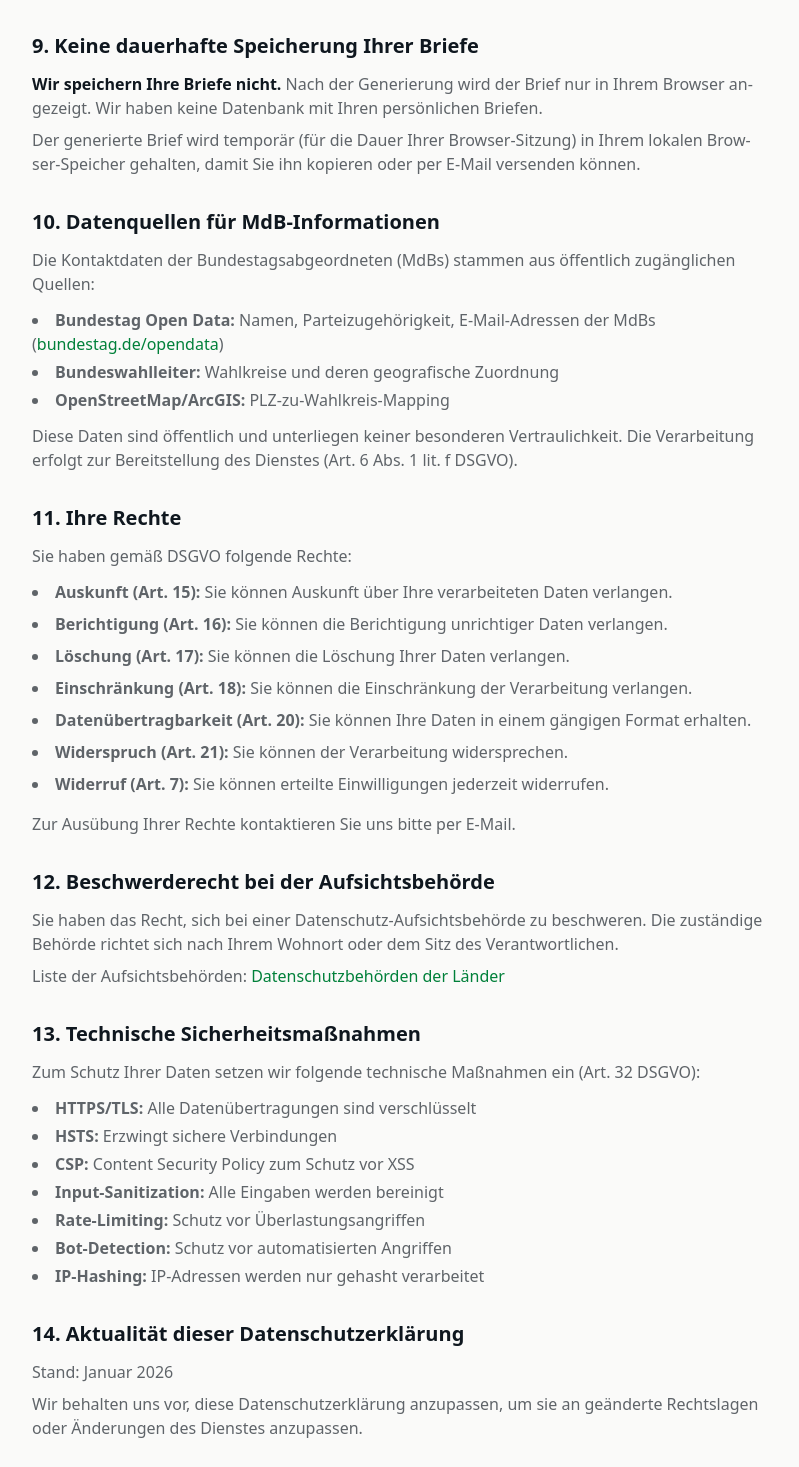
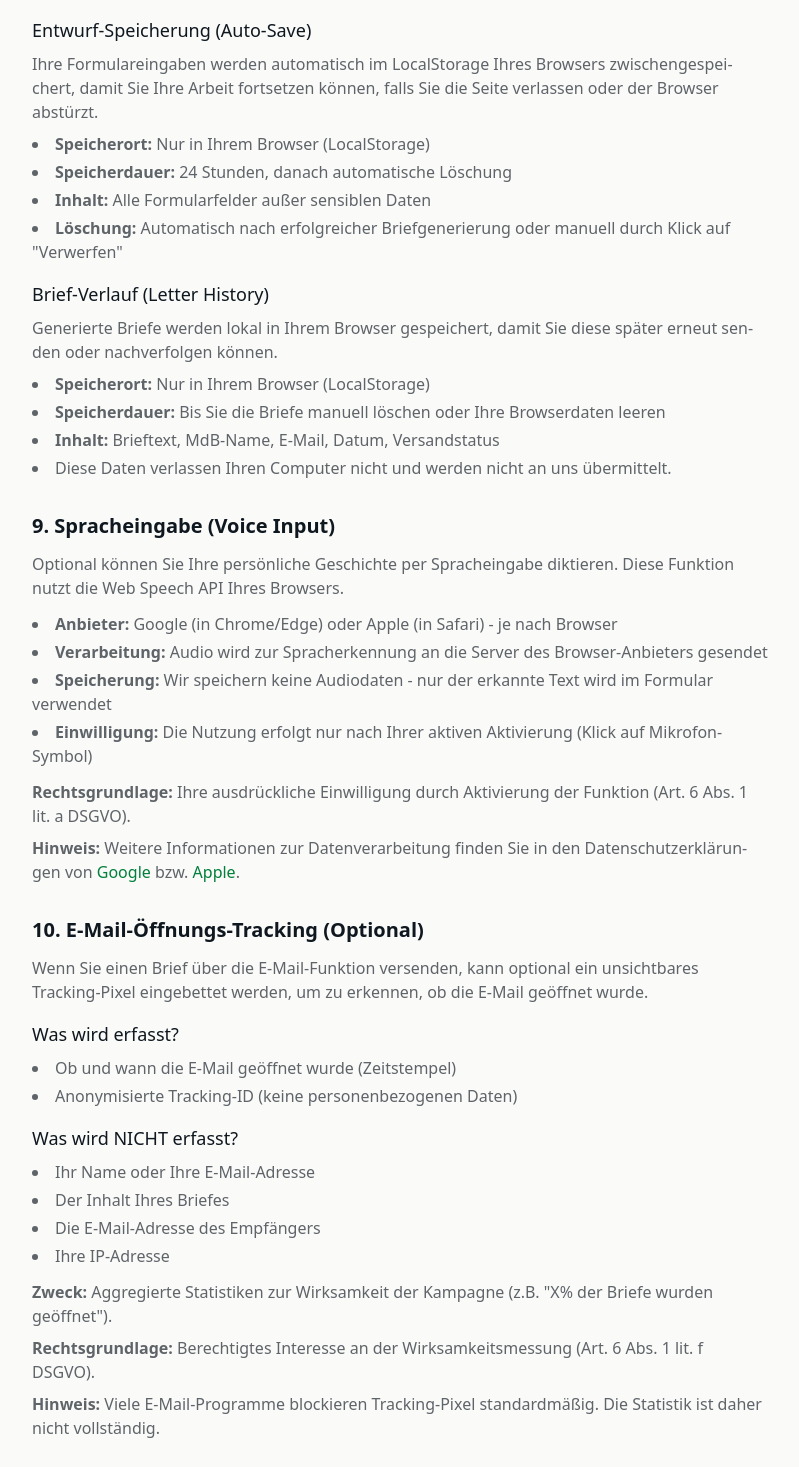
Before and after one commit to KhademOHAli1/letter-tool, a Next.js app: page /datenschutz in a window 1280 px wide. Shown: the part 3303-4770 px from the top of the page, without its empty margins (240-1039 px from the left). Built offline with nearby package versions, Linux system fonts and the light colour scheme.

Commit message:
feat: add voice input and local data storage sections to Impressum and Datenschutz pages

```diff
--- a/src/app/datenschutz/page.tsx
+++ b/src/app/datenschutz/page.tsx
@@ -347,11 +347,159 @@ export default function DatenschutzPage() {
 							3. Sie können diese Daten jederzeit durch Löschen Ihrer
 							Browserdaten entfernen.
 						</p>
+
+						<h3 className="text-lg font-medium mt-4 mb-2">
+							Entwurf-Speicherung (Auto-Save)
+						</h3>
+						<p className="text-muted-foreground">
+							Ihre Formulareingaben werden automatisch im LocalStorage Ihres
+							Browsers zwischengespeichert, damit Sie Ihre Arbeit fortsetzen
+							können, falls Sie die Seite verlassen oder der Browser abstürzt.
+						</p>
+						<ul className="list-disc list-inside text-muted-foreground mt-2 space-y-1">
+							<li>
+								<strong>Speicherort:</strong> Nur in Ihrem Browser
+								(LocalStorage)
+							</li>
+							<li>
+								<strong>Speicherdauer:</strong> 24 Stunden, danach automatische
+								Löschung
+							</li>
+							<li>
+								<strong>Inhalt:</strong> Alle Formularfelder außer sensiblen
+								Daten
+							</li>
+							<li>
+								<strong>Löschung:</strong> Automatisch nach erfolgreicher
+								Briefgenerierung oder manuell durch Klick auf "Verwerfen"
+							</li>
+						</ul>
+
+						<h3 className="text-lg font-medium mt-4 mb-2">
+							Brief-Verlauf (Letter History)
+						</h3>
+						<p className="text-muted-foreground">
+							Generierte Briefe werden lokal in Ihrem Browser gespeichert, damit
+							Sie diese später erneut senden oder nachverfolgen können.
+						</p>
+						<ul className="list-disc list-inside text-muted-foreground mt-2 space-y-1">
+							<li>
+								<strong>Speicherort:</strong> Nur in Ihrem Browser
+								(LocalStorage)
+							</li>
+							<li>
+								<strong>Speicherdauer:</strong> Bis Sie die Briefe manuell
+								löschen oder Ihre Browserdaten leeren
+							</li>
+							<li>
+								<strong>Inhalt:</strong> Brieftext, MdB-Name, E-Mail, Datum,
+								Versandstatus
+							</li>
+							<li>
+								Diese Daten verlassen Ihren Computer nicht und werden nicht an
+								uns übermittelt.
+							</li>
+						</ul>
 					</section>
 
 					<section>
 						<h2 className="text-xl font-semibold mb-3">
-							9. Keine dauerhafte Speicherung Ihrer Briefe
+							9. Spracheingabe (Voice Input)
+						</h2>
+						<p className="text-muted-foreground">
+							Optional können Sie Ihre persönliche Geschichte per Spracheingabe
+							diktieren. Diese Funktion nutzt die Web Speech API Ihres Browsers.
+						</p>
+						<ul className="list-disc list-inside text-muted-foreground mt-3 space-y-1">
+							<li>
+								<strong>Anbieter:</strong> Google (in Chrome/Edge) oder Apple
+								(in Safari) - je nach Browser
+							</li>
+							<li>
+								<strong>Verarbeitung:</strong> Audio wird zur Spracherkennung an
+								die Server des Browser-Anbieters gesendet
+							</li>
+							<li>
+								<strong>Speicherung:</strong> Wir speichern keine Audiodaten -
+								nur der erkannte Text wird im Formular verwendet
+							</li>
+							<li>
+								<strong>Einwilligung:</strong> Die Nutzung erfolgt nur nach
+								Ihrer aktiven Aktivierung (Klick auf Mikrofon-Symbol)
+							</li>
+						</ul>
+						<p className="text-muted-foreground mt-3">
+							<strong>Rechtsgrundlage:</strong> Ihre ausdrückliche Einwilligung
+							durch Aktivierung der Funktion (Art. 6 Abs. 1 lit. a DSGVO).
+						</p>
+						<p className="text-muted-foreground mt-2">
+							<strong>Hinweis:</strong> Weitere Informationen zur
+							Datenverarbeitung finden Sie in den Datenschutzerklärungen von{" "}
+							<a
+								href="https://policies.google.com/privacy"
+								target="_blank"
+								rel="noopener noreferrer"
+								className="text-primary hover:underline"
+							>
+								Google
+							</a>{" "}
+							bzw.{" "}
+							<a
+								href="https://www.apple.com/legal/privacy/"
+								target="_blank"
+								rel="noopener noreferrer"
+								className="text-primary hover:underline"
+							>
+								Apple
+							</a>
+							.
+						</p>
+					</section>
+
+					<section>
+						<h2 className="text-xl font-semibold mb-3">
+							10. E-Mail-Öffnungs-Tracking (Optional)
+						</h2>
+						<p className="text-muted-foreground">
+							Wenn Sie einen Brief über die E-Mail-Funktion versenden, kann
+							optional ein unsichtbares Tracking-Pixel eingebettet werden, um zu
+							erkennen, ob die E-Mail geöffnet wurde.
+						</p>
+
+						<h3 className="text-lg font-medium mt-4 mb-2">Was wird erfasst?</h3>
+						<ul className="list-disc list-inside text-muted-foreground space-y-1">
+							<li>Ob und wann die E-Mail geöffnet wurde (Zeitstempel)</li>
+							<li>Anonymisierte Tracking-ID (keine personenbezogenen Daten)</li>
+						</ul>
+
+						<h3 className="text-lg font-medium mt-4 mb-2">
+							Was wird NICHT erfasst?
+						</h3>
+						<ul className="list-disc list-inside text-muted-foreground space-y-1">
+							<li>Ihr Name oder Ihre E-Mail-Adresse</li>
+							<li>Der Inhalt Ihres Briefes</li>
+							<li>Die E-Mail-Adresse des Empfängers</li>
+							<li>Ihre IP-Adresse</li>
+						</ul>
+
+						<p className="text-muted-foreground mt-3">
+							<strong>Zweck:</strong> Aggregierte Statistiken zur Wirksamkeit
+							der Kampagne (z.B. "X% der Briefe wurden geöffnet").
+						</p>
+						<p className="text-muted-foreground mt-2">
+							<strong>Rechtsgrundlage:</strong> Berechtigtes Interesse an der
+							Wirksamkeitsmessung (Art. 6 Abs. 1 lit. f DSGVO).
+						</p>
+						<p className="text-muted-foreground mt-2">
+							<strong>Hinweis:</strong> Viele E-Mail-Programme blockieren
+							Tracking-Pixel standardmäßig. Die Statistik ist daher nicht
+							vollständig.
+						</p>
+					</section>
+
+					<section>
+						<h2 className="text-xl font-semibold mb-3">
+							11. Keine dauerhafte Speicherung Ihrer Briefe
 						</h2>
 						<p className="text-muted-foreground">
 							<strong className="text-foreground">
@@ -370,7 +518,7 @@ export default function DatenschutzPage() {
 
 					<section>
 						<h2 className="text-xl font-semibold mb-3">
-							10. Datenquellen für MdB-Informationen
+							12. Datenquellen für MdB-Informationen
 						</h2>
 						<p className="text-muted-foreground">
 							Die Kontaktdaten der Bundestagsabgeordneten (MdBs) stammen aus
@@ -406,7 +554,7 @@ export default function DatenschutzPage() {
 					</section>
 
 					<section>
-						<h2 className="text-xl font-semibold mb-3">11. Ihre Rechte</h2>
+						<h2 className="text-xl font-semibold mb-3">13. Ihre Rechte</h2>
 						<p className="text-muted-foreground">
 							Sie haben gemäß DSGVO folgende Rechte:
 						</p>
@@ -447,7 +595,7 @@ export default function DatenschutzPage() {
 
 					<section>
 						<h2 className="text-xl font-semibold mb-3">
-							12. Beschwerderecht bei der Aufsichtsbehörde
+							14. Beschwerderecht bei der Aufsichtsbehörde
 						</h2>
 						<p className="text-muted-foreground">
 							Sie haben das Recht, sich bei einer Datenschutz-Aufsichtsbehörde
@@ -469,7 +617,7 @@ export default function DatenschutzPage() {
 
 					<section>
 						<h2 className="text-xl font-semibold mb-3">
-							13. Technische Sicherheitsmaßnahmen
+							15. Technische Sicherheitsmaßnahmen
 						</h2>
 						<p className="text-muted-foreground">
 							Zum Schutz Ihrer Daten setzen wir folgende technische Maßnahmen
@@ -506,7 +654,7 @@ export default function DatenschutzPage() {
 
 					<section>
 						<h2 className="text-xl font-semibold mb-3">
-							14. Aktualität dieser Datenschutzerklärung
+							16. Aktualität dieser Datenschutzerklärung
 						</h2>
 						<p className="text-muted-foreground">Stand: Januar 2026</p>
 						<p className="text-muted-foreground mt-2">
--- a/src/app/impressum/page.tsx
+++ b/src/app/impressum/page.tsx
@@ -168,6 +168,66 @@ export default function ImpressumPage() {
 								Sie keine Inhalte erstellen, die gegen geltendes Recht verstoßen
 							</li>
 						</ul>
+					</section>
+
+					<section>
+						<h2 className="text-xl font-semibold mb-3">
+							Spracheingabe (Voice Input)
+						</h2>
+						<p className="text-muted-foreground">
+							Die optionale Spracheingabe-Funktion nutzt die Web Speech API
+							Ihres Browsers. Audiodaten werden zur Spracherkennung an die
+							Server Ihres Browser-Anbieters (Google bei Chrome, Apple bei
+							Safari) gesendet. Wir haben keinen Zugriff auf diese Audiodaten.
+							Nur der transkribierte Text wird im Formular verwendet.
+						</p>
+						<p className="text-muted-foreground mt-2">
+							<strong>Hinweis:</strong> Sie sind verantwortlich für die
+							Richtigkeit der transkribierten Inhalte. Prüfen Sie den Text vor
+							dem Absenden.
+						</p>
+					</section>
+
+					<section>
+						<h2 className="text-xl font-semibold mb-3">
+							Lokale Datenspeicherung
+						</h2>
+						<p className="text-muted-foreground">
+							Folgende Daten werden lokal in Ihrem Browser gespeichert:
+						</p>
+						<ul className="text-muted-foreground space-y-1 list-disc list-inside mt-2">
+							<li>
+								<strong>Entwürfe (Auto-Save):</strong> Ihre Formulareingaben
+								werden automatisch zwischengespeichert und nach 24 Stunden oder
+								erfolgreicher Generierung gelöscht.
+							</li>
+							<li>
+								<strong>Brief-Verlauf:</strong> Generierte Briefe werden lokal
+								gespeichert, bis Sie sie manuell löschen.
+							</li>
+							<li>
+								<strong>Einstellungen:</strong> Theme, Sprache und andere
+								Präferenzen.
+							</li>
+						</ul>
+						<p className="text-muted-foreground mt-2">
+							Diese Daten verlassen Ihren Computer nicht. Sie können sie
+							jederzeit durch Löschen Ihrer Browserdaten entfernen.
+						</p>
+					</section>
+
+					<section>
+						<h2 className="text-xl font-semibold mb-3">E-Mail-Tracking</h2>
+						<p className="text-muted-foreground">
+							E-Mails, die über diesen Dienst initiiert werden, können ein
+							unsichtbares Tracking-Pixel enthalten, das erkennt, ob die E-Mail
+							geöffnet wurde. Dies dient ausschließlich der aggregierten
+							Statistik zur Kampagnenwirksamkeit.
+						</p>
+						<p className="text-muted-foreground mt-2">
+							<strong>Keine persönlichen Daten:</strong> Weder Ihr Name, Ihre
+							E-Mail-Adresse noch der Briefinhalt werden dabei erfasst.
+						</p>
 					</section>
 
 					<section>
--- a/src/app/success/page.tsx
+++ b/src/app/success/page.tsx
@@ -384,7 +384,7 @@ export default function SuccessPage() {
 			<div className="container max-w-2xl mx-auto px-4 py-6 space-y-6">
 				{/* PRIMARY CTA: Send Email Now */}
 				{mdbEmail && letterContent && !emailSent && (
-					<div className="rounded-xl border-2 border-primary bg-gradient-to-br from-primary/10 to-primary/5 p-5 shadow-lg">
+					<div className="rounded-xl border-2 border-primary bg-linear-to-br from-primary/10 to-primary/5 p-5 shadow-lg">
 						<div className="flex items-center gap-3 mb-4">
 							<div className="flex items-center justify-center w-12 h-12 rounded-full bg-primary text-primary-foreground">
 								<Send className="h-6 w-6" />
--- a/src/components/campaign-goal.tsx
+++ b/src/components/campaign-goal.tsx
@@ -161,14 +161,14 @@ export function CampaignGoal({ compact = false }: CampaignGoalProps) {
 				<div
 					className={`h-full rounded-full transition-all duration-1000 ease-out ${
 						isNearGoal
-							? "bg-gradient-to-r from-primary to-primary/80 animate-pulse"
+							? "bg-linear-to-r from-primary to-primary/80 animate-pulse"
 							: "bg-primary/60"
 					}`}
 					style={{ width: `${progress}%` }}
 				>
 					{/* Shimmer effect when near goal */}
 					{isNearGoal && (
-						<div className="absolute inset-0 bg-gradient-to-r from-transparent via-white/20 to-transparent animate-[shimmer_2s_infinite]" />
+						<div className="absolute inset-0 bg-linear-to-r from-transparent via-white/20 to-transparent animate-[shimmer_2s_infinite]" />
 					)}
 				</div>
 			</div>
```
